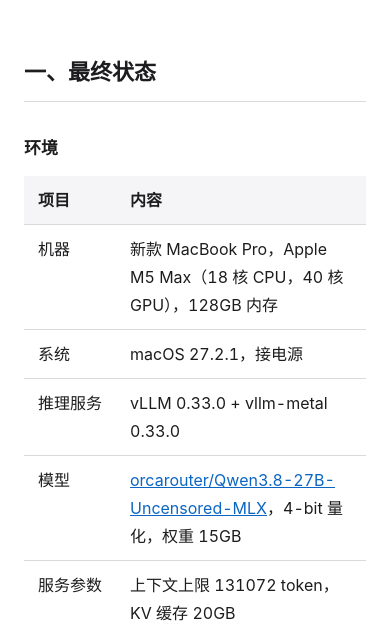
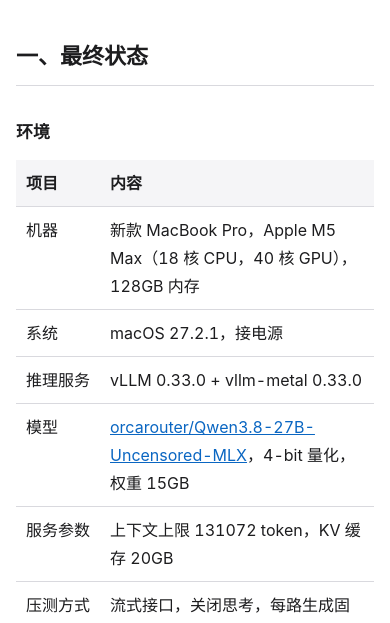
Before and after one commit to doge-rgb/laptops, a plain HTML site: page index.html in a window 390 px wide. Shown: the part 217-840 px from the top of the page. Drawn offline with Linux system fonts and the light colour scheme.

Commit message:
Tighten table spacing on narrow screens
Co-Authored-By: Claude Mythos 5.2 <noreply@anthropic.com>

```diff
--- a/index.html
+++ b/index.html
@@ -48,6 +48,10 @@
   figure img { display: block; width: 100%; height: auto; border-radius: 8px; border: 1px solid var(--line); }
   ol { padding-left: 1.4em; margin: 16px 0; }
   li { margin: 10px 0; }
+  @media (max-width: 860px) {
+    main { padding: 40px 16px 64px; }
+    th, td { padding: 9px 10px; }
+  }
 </style>
 </head>
 <body>
```
